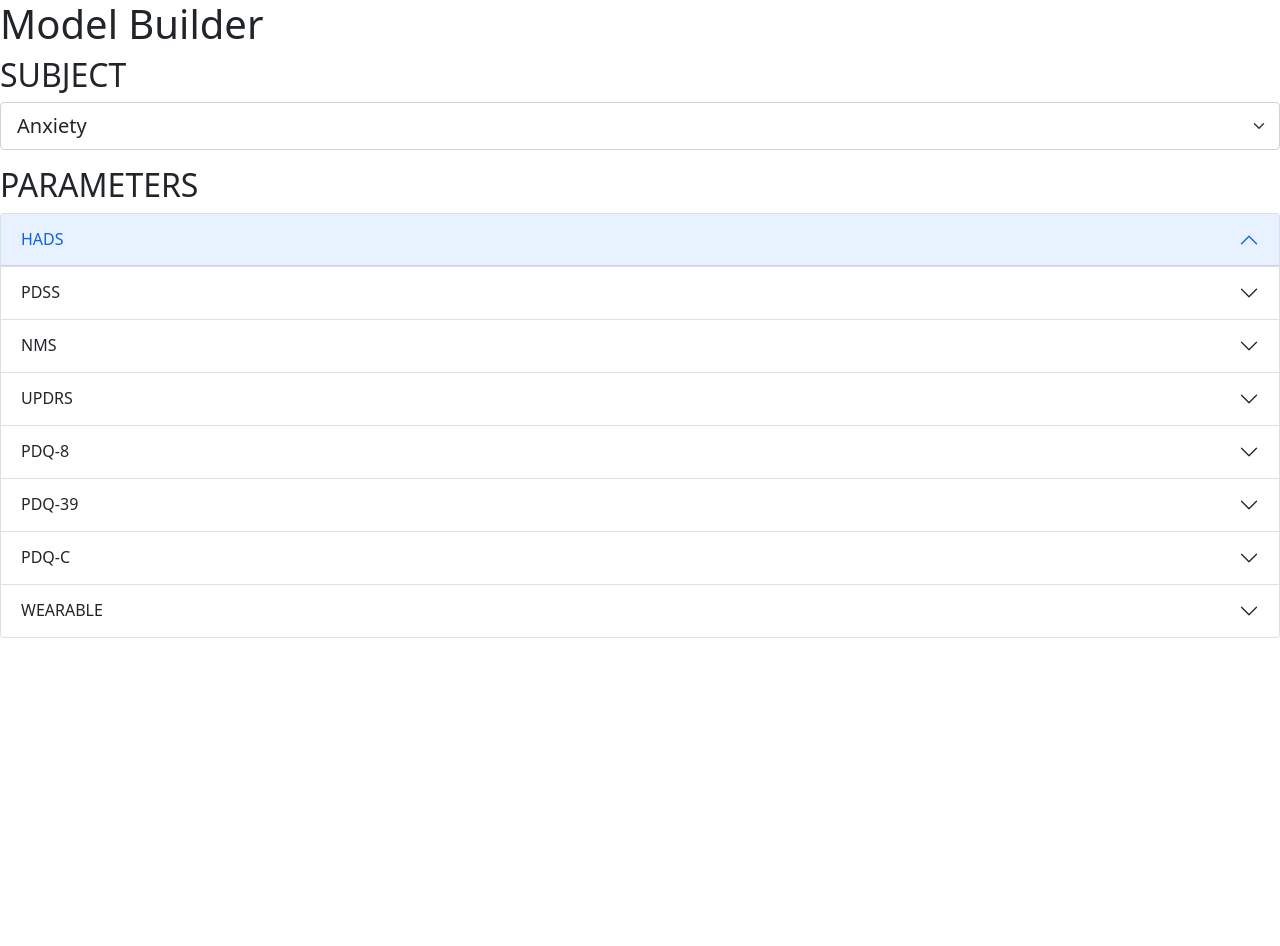
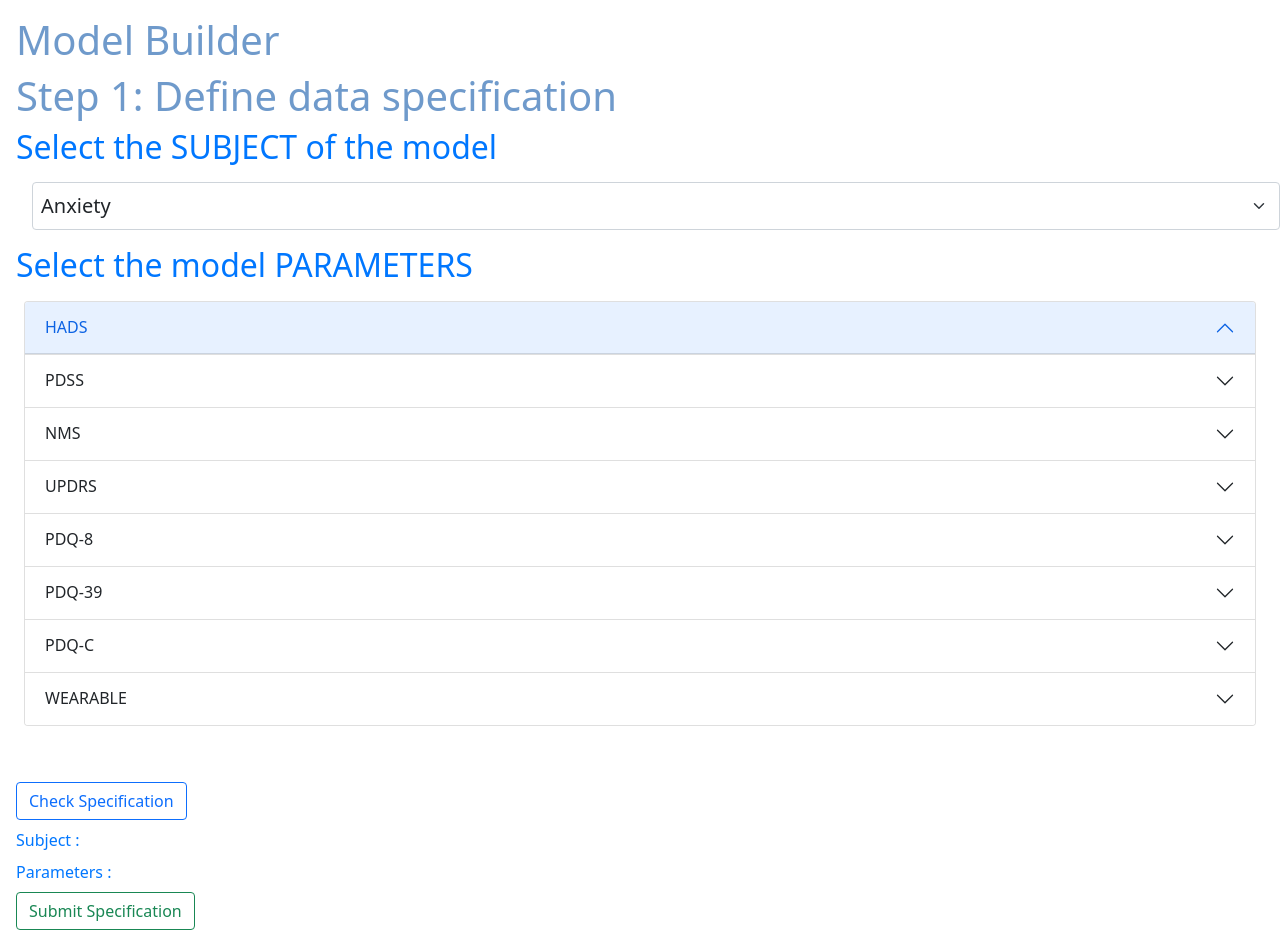
Before and after one commit to CptnCrumble/dissertation-model-builder, a website: page pages/home.html in a window 1280 px wide. Before the commit the page ends 800 px from the top, so only its background shows below. Drawn offline with nearby package versions, Linux system fonts and the light colour scheme.

Commit message:
selections working

```diff
--- a/pages/home.html
+++ b/pages/home.html
@@ -1,20 +1,21 @@
 <html>
     <head>
+        <title>Model Builder</title>
         <meta charset="utf-8">
         <meta name="viewport" content="width=device-width, initial-scale=1">
         <!-- Bootstrap CSS -->
         <link href="https://cdn.jsdelivr.net/npm/bootstrap@5.0.2/dist/css/bootstrap.min.css" rel="stylesheet" integrity="sha384-EVSTQN3/azprG1Anm3QDgpJLIm9Nao0Yz1ztcQTwFspd3yD65VohhpuuCOmLASjC" crossorigin="anonymous">
     </head>
-    <body>
-        <h1>Model Builder</h1>
+    <body class="p-3">
+        <h1 style="color:rgba(5, 79, 164, 0.575);">Model Builder</h1>
+        <h1 style="color:rgba(5, 79, 164, 0.575);">Step 1: Define data specification</h1>
         <!-- Drop down for subject -->
-        <h2>SUBJECT</h2>
-        <select class="form-select form-select-lg mb-3" aria-label=".form-select-lg example" id="subject">
-        </select>
+        <h2 style="color:rgb(0, 119, 255);">Select the SUBJECT of the model</h2>
+        <select class="form-select form-select-lg p-2 m-3" aria-label=".form-select-lg example" id="subject"></select>
 
-        <h2>PARAMETERS</h2>
+        <h2 style="color:rgb(0, 119, 255);">Select the model PARAMETERS</h2>
 
-          <div class="accordion" id="accordionExample">
+          <div class="accordion p-2 gap-3 mb-5" id="accordionExample">
             <div class="accordion-item">
               <h2 class="accordion-header" id="hads-accordian">
                 <button class="accordion-button" type="button" data-bs-toggle="collapse" data-bs-target="#collapseOne" aria-expanded="false" aria-controls="collapseOne">
@@ -103,9 +104,17 @@
                   </div>
                 </div>
               </div>
-
           </div>
 
+        <div id="summary">
+            <button type="button" class="btn btn-outline-primary mb-2" onclick="summarize()">Check Specification</button>
+            <p style="color:rgb(0, 119, 255);" class="mb-2">Subject : <span style="color: black;" id="summary-value"></span></p>
+            <p style="color:rgb(0, 119, 255);" class="mb-2">Parameters : <span style="color: black;" id="summary-parameters"></span></p>
+        </div>
+
+        <div id="summary">
+            <button type="button" class="btn btn-outline-success mu-4" onclick="">Submit Specification</button>
+        </div>
     </body>
 
     <script src="https://cdn.jsdelivr.net/npm/bootstrap@5.0.2/dist/js/bootstrap.bundle.min.js" integrity="sha384-MrcW6ZMFYlzcLA8Nl+NtUVF0sA7MsXsP1UyJoMp4YLEuNSfAP+JcXn/tWtIaxVXM" crossorigin="anonymous"></script>
@@ -319,6 +328,7 @@
             .concat(pdqc)
             .concat(wearables);
 
+        var checkedParameters = [];
         // Render subject select tag -----------------------------------
         var dropDown = document.getElementById('subject');
         var fragment = document.createDocumentFragment();
@@ -375,5 +385,12 @@
         renderParams(pdqc,"pdqc");
         renderParams(wearables,"wearables");
 
+        // Data spec summary
+        function summarize(){
+            document.getElementById("summary-value").innerHTML = document.getElementById("subject").value;
+            let params = document.getElementsByClassName("form-check-input");
+            checkedParameters = Array.prototype.slice.call(params).filter(p => p.checked).map(p => p.id);
+            document.getElementById("summary-parameters").innerHTML = checkedParameters.join(', ');
+        }
     </script>
 </html>
```
